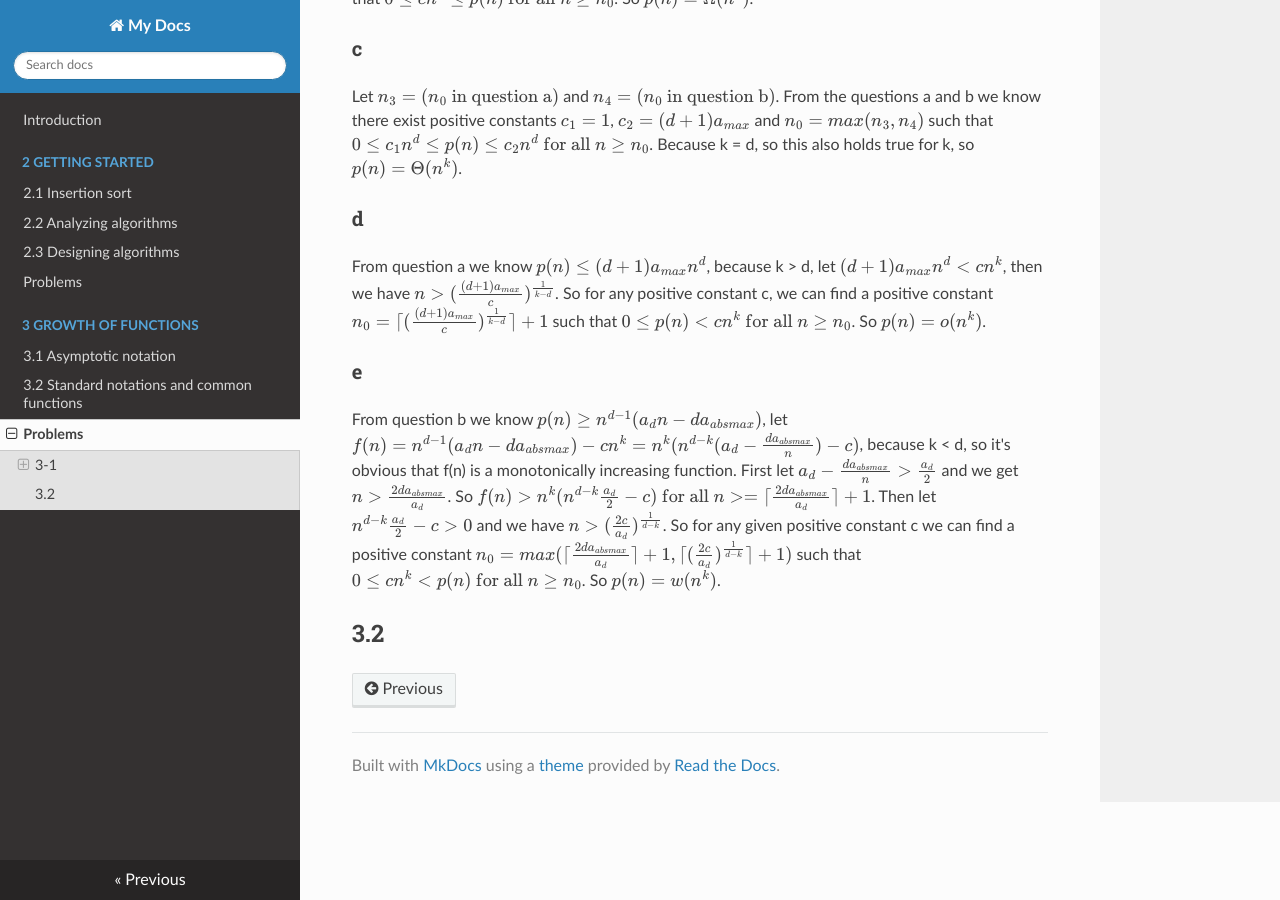
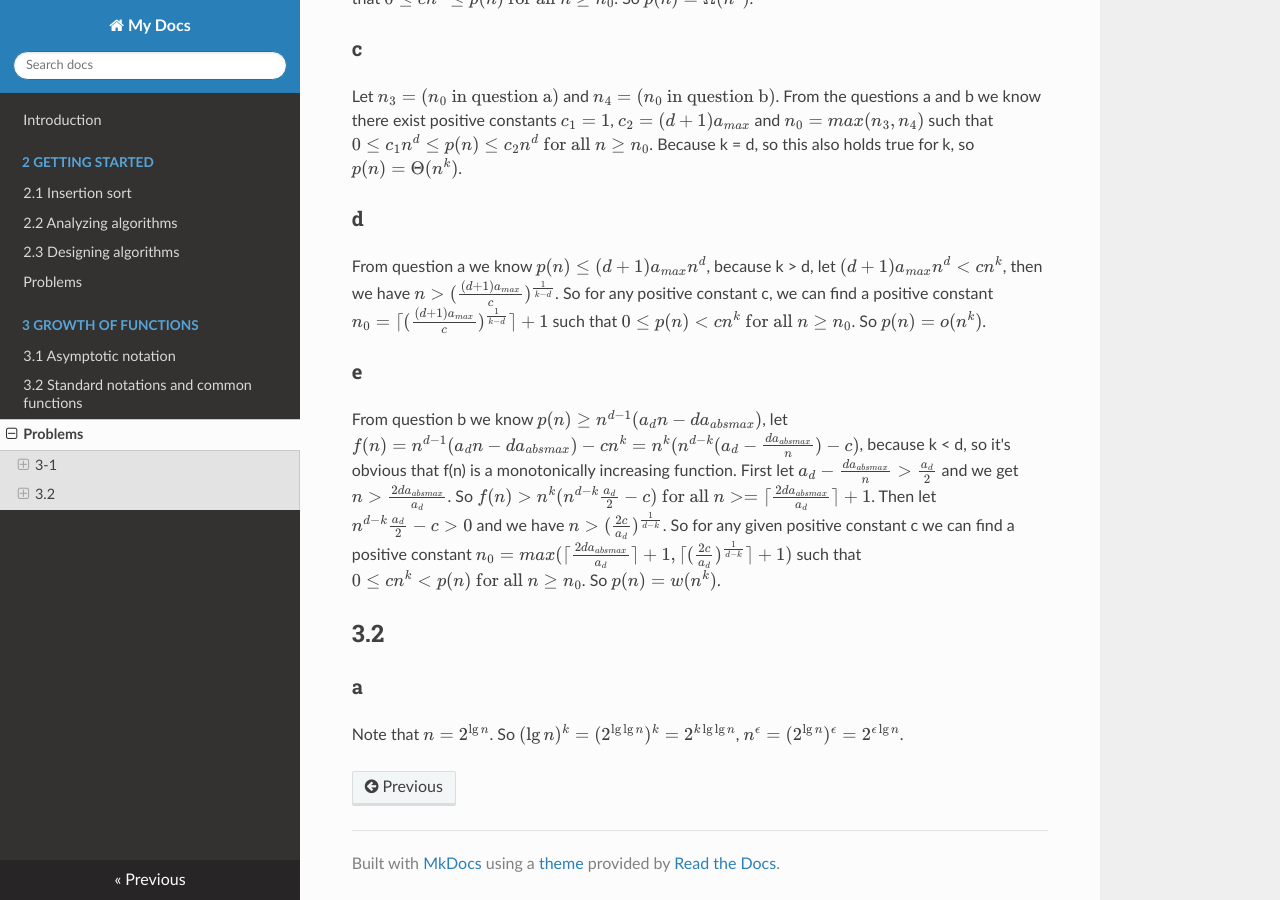
Before and after one commit to Frederick-S/Introduction-to-Algorithms-Notes, an MkDocs documentation site: the page built from docs/3-Growth-of-Functions/Problems.md, in a window 1280 px wide and 900 px high, scrolled down 731 px. Built offline with MkDocs 1.6.1, drawn with Linux system fonts in a browser that asks for light colours; nearby versions of some CDN libraries; formulas are drawn with MathJax 3; old or Windows-style settings are respelled for this version of MkDocs.

Commit message:
Update exercise

```diff
--- a/docs/3-Growth-of-Functions/Problems.md
+++ b/docs/3-Growth-of-Functions/Problems.md
@@ -24,3 +24,5 @@ From question a we know $p(n) \leq (d + 1)a_{max}n^d$, because k > d, let $(d +
 From question b we know $p(n) \geq n^{d - 1}(a_dn - da_{absmax})$, let $f(n) = n^{d - 1}(a_dn - da_{absmax}) - cn^k = n^k(n^{d - k}(a_d - \frac{da_{absmax}}{n}) - c)$, because k < d, so it's obvious that f(n) is a  monotonically increasing function. First let $a_d - \frac{da_{absmax}}{n} > \frac{a_d}{2}$ and we get $n > \frac{2da_{absmax}}{a_d}$. So $f(n) > n^k(n^{d - k}\frac{a_d}{2} - c) \text{ for all } n >= \lceil \frac{2da_{absmax}}{a_d} \rceil + 1$. Then let $n^{d - k}\frac{a_d}{2} - c > 0$ and we have $n > (\frac{2c}{a_d})^{\frac{1}{d - k}}$. So for any given positive constant c we can find a positive constant $n_0 = max(\lceil \frac{2da_{absmax}}{a_d} \rceil + 1, \lceil (\frac{2c}{a_d})^{\frac{1}{d - k}} \rceil + 1)$ such that $0 \leq cn^k < p(n) \text{ for all } n \geq n_0$. So $p(n) = w(n^k)$.
 
 ## 3.2
+### a
+Note that $n = 2^{\lg{n}}$. So $(\lg{n})^k = (2^{\lg{\lg{n}}})^k = 2^{k\lg{\lg{n}}}$, $n^\epsilon = (2^{\lg{n}})^{\epsilon} = 2^{\epsilon\lg{n}}$.
```
